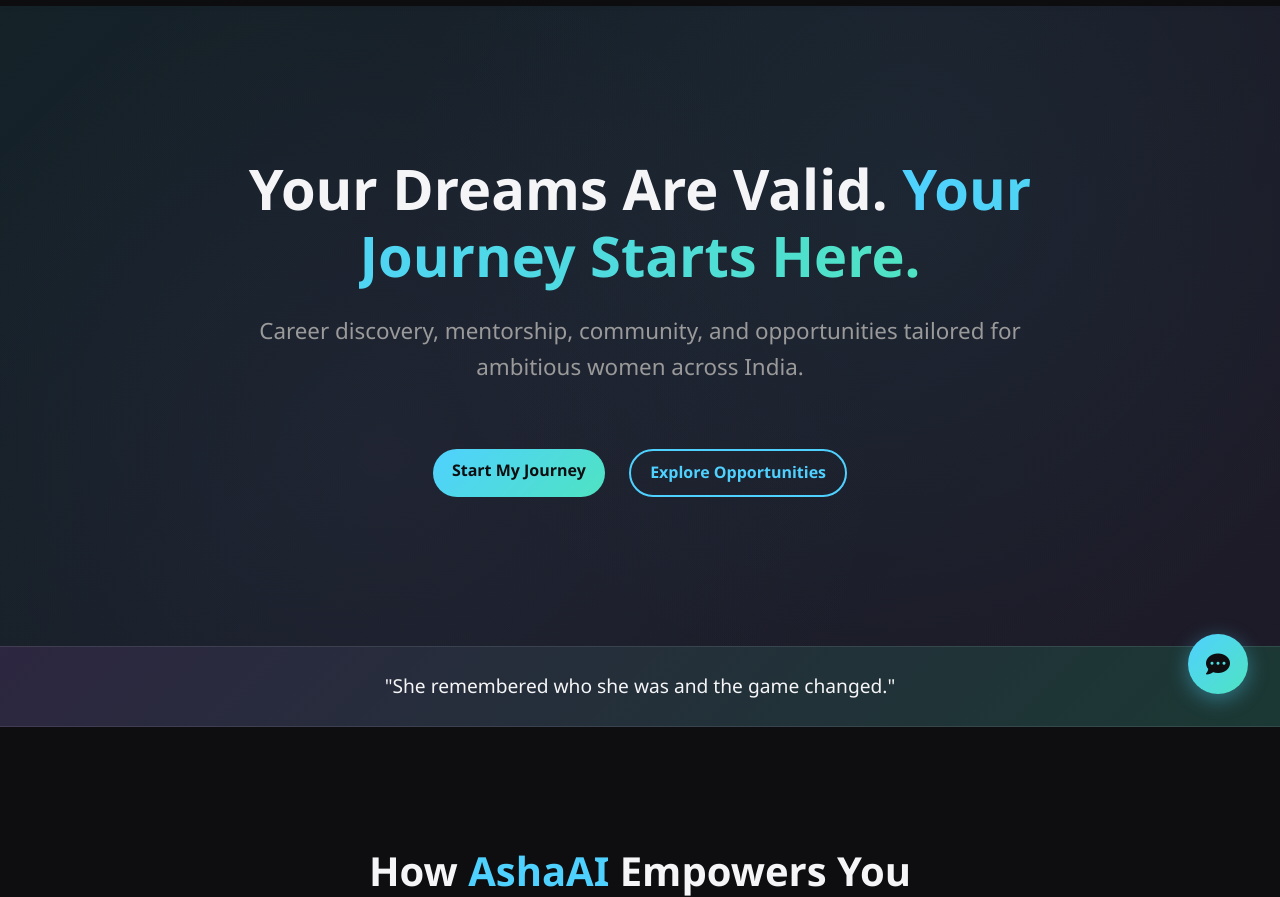
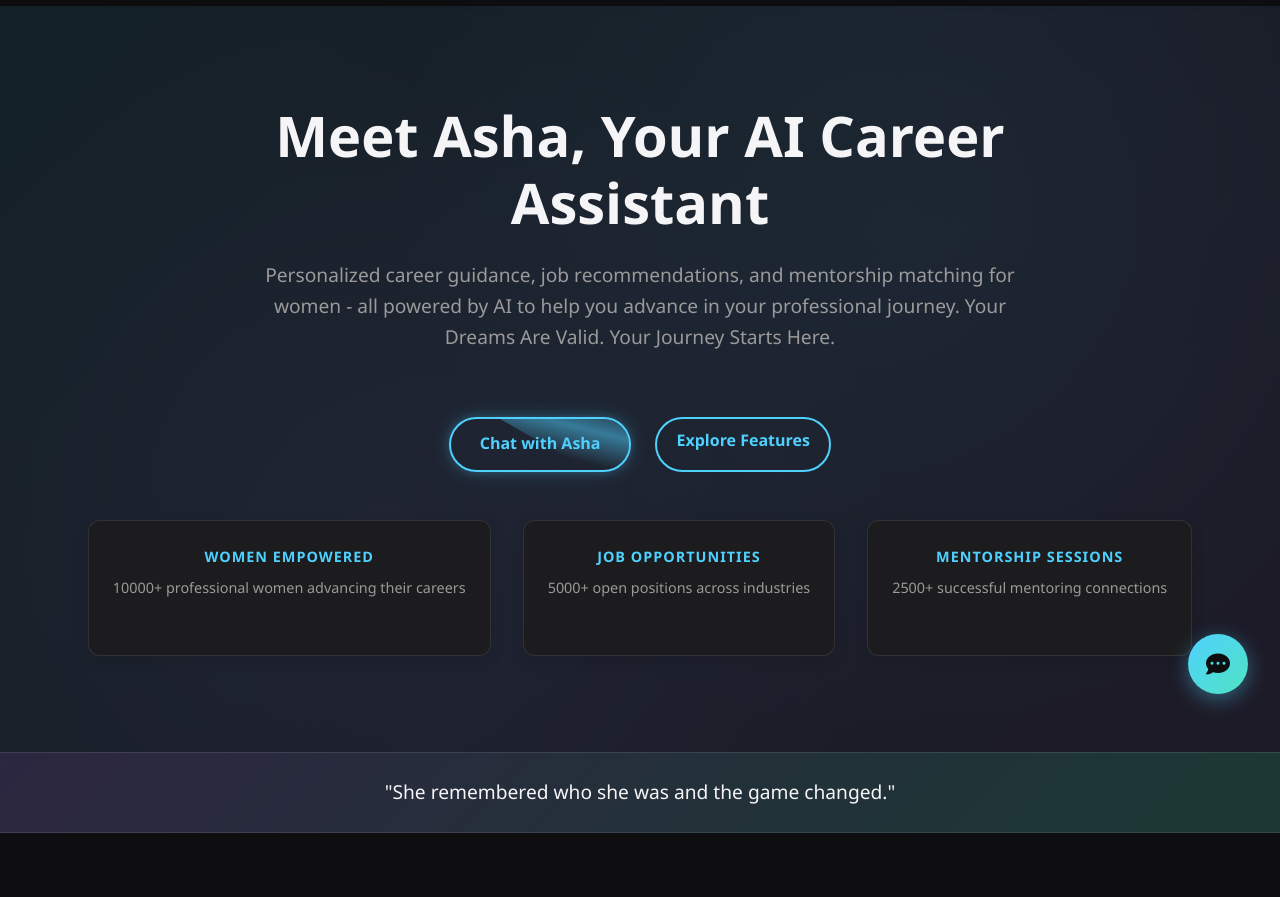
Before and after one commit to Pallavi-EC144/AshaAIChatbot, a Flask app: template templates/index.html in a window 1280 px wide. Shown: the part 74-971 px from the top of the page. Run offline with Flask 3, Linux system fonts and the light colour scheme; the template is opened without the code that fills it, so the values that code supplies are empty; parts of the project's set-up code (start-up, migrations or seed data) failed here and were passed over.

Commit message:
Asha AI Chatbot

```diff
--- a/templates/index.html
+++ b/templates/index.html
@@ -223,11 +223,47 @@
             color: var(--current-text-secondary);
         }
 
+        .hero .subtitle {
+            font-size: 1.2rem;
+            max-width: 800px;
+            margin: 0 auto 2rem;
+            color: var(--current-text-secondary);
+        }
+
         .hero-buttons {
             display: flex;
             justify-content: center;
             gap: 1.5rem;
             margin-top: 2rem;
+        }
+
+        /* Stats Banner */
+        .stats-banner {
+            display: flex;
+            justify-content: center;
+            gap: 2rem;
+            margin-top: 3rem;
+            flex-wrap: wrap;
+        }
+
+        .stat-card {
+            background-color: var(--current-card);
+            border-radius: 12px;
+            padding: 1.5rem;
+            min-width: 250px;
+            text-align: center;
+            border: 1px solid var(--current-border);
+        }
+
+        .stat-card h3 {
+            font-size: 1.2rem;
+            margin-bottom: 0.5rem;
+            color: var(--current-accent);
+        }
+
+        .stat-card p {
+            font-size: 0.9rem;
+            color: var(--current-text-secondary);
         }
 
         /* Quotes Banner */
@@ -1147,6 +1183,11 @@
                 gap: 1rem;
             }
 
+            .stats-banner {
+                flex-direction: column;
+                align-items: center;
+            }
+
             .chatbot-container {
                 width: 95%;
                 right: 2.5%;
@@ -1833,6 +1874,58 @@
             border: 1px solid var(--current-border);
             color: var(--current-text);
         }
+
+        /* Neon Button */
+        .btn-neon {
+            background: transparent;
+            color: var(--accent-blue);
+            border: 2px solid var(--accent-blue);
+            border-radius: 30px;
+            padding: 0.8rem 1.8rem;
+            font-weight: 600;
+            text-decoration: none;
+            transition: all 0.3s;
+            box-shadow: 0 0 10px var(--accent-blue-transparent), 0 0 20px var(--accent-blue-transparent);
+            position: relative;
+            overflow: hidden;
+        }
+
+        .btn-neon:hover {
+            background: var(--accent-blue-transparent);
+            box-shadow: 0 0 15px var(--accent-blue-transparent), 0 0 30px var(--accent-blue-transparent);
+            transform: translateY(-2px);
+        }
+
+        .btn-neon::before {
+            content: '';
+            position: absolute;
+            top: -50%;
+            left: -50%;
+            width: 200%;
+            height: 200%;
+            background: linear-gradient(
+                to bottom right,
+                transparent,
+                transparent,
+                transparent,
+                var(--accent-blue),
+                transparent,
+                transparent,
+                transparent
+            );
+            transform: rotate(30deg);
+            animation: shine 3s infinite;
+            opacity: 0.5;
+        }
+
+        @keyframes shine {
+            0% {
+                left: -50%;
+            }
+            100% {
+                left: 150%;
+            }
+        }
     </style>
 </head>
 <body class="dark-mode">
@@ -1866,12 +1959,28 @@
 
     <!-- Hero Section -->
     <section class="hero" id="home">
-        <h1>Your Dreams Are Valid. <span>Your Journey Starts Here.</span></h1>
-        <p>Career discovery, mentorship, community, and opportunities tailored for ambitious women across India.</p>
+        <h1>Meet Asha, Your AI Career Assistant</h1>
+        <p class="subtitle">Personalized career guidance, job recommendations, and mentorship matching for women - all powered by AI to help you advance in your professional journey. Your Dreams Are Valid. Your Journey Starts Here.</p>
 
         <div class="hero-buttons">
-            <a href="#" class="btn btn-primary" id="startJourneyBtn">Start My Journey</a>
-            <a href="#" class="btn btn-outline" id="exploreBtn">Explore Opportunities</a>
+            <a href="#" class="btn-neon" id="startChatBtn">Chat with Asha</a>
+            <a href="#" class="btn btn-outline" id="exploreFeaturesBtn">Explore Features</a>
+        </div>
+
+        <!-- Stats Banner -->
+        <div class="stats-banner">
+            <div class="stat-card">
+                <h3>WOMEN EMPOWERED</h3>
+                <p>10000+ professional women advancing their careers</p>
+            </div>
+            <div class="stat-card">
+                <h3>JOB OPPORTUNITIES</h3>
+                <p>5000+ open positions across industries</p>
+            </div>
+            <div class="stat-card">
+                <h3>MENTORSHIP SESSIONS</h3>
+                <p>2500+ successful mentoring connections</p>
+            </div>
         </div>
     </section>
 
@@ -2509,8 +2618,8 @@
             const menuButtons = document.querySelectorAll('.menu-button');
             const notification = document.getElementById('notification');
             const notificationMessage = document.getElementById('notificationMessage');
-            const startChatBtn = document.getElementById('startJourneyBtn');
-            const exploreBtn = document.getElementById('exploreBtn');
+            const startChatBtn = document.getElementById('startChatBtn');
+            const exploreFeaturesBtn = document.getElementById('exploreFeaturesBtn');
             const loginBtn = document.getElementById('loginBtn');
             const signupBtn = document.getElementById('signupBtn');
             const authSection = document.getElementById('auth-section');
@@ -2645,23 +2754,12 @@
                 }
             });
 
-            exploreBtn.addEventListener('click', function(e) {
+            exploreFeaturesBtn.addEventListener('click', function(e) {
                 e.preventDefault();
-                // Show some featured opportunities without requiring login
-                addBotMessage("Here are some featured opportunities you can explore:");
-
-                const opportunitiesDiv = document.createElement('div');
-                opportunitiesDiv.innerHTML = `
-                    <div class="quick-actions">
-                        <button class="quick-action"><i class="fas fa-briefcase"></i> Featured Jobs</button>
-                        <button class="quick-action"><i class="fas fa-calendar-alt"></i> Upcoming Events</button>
-                        <button class="quick-action"><i class="fas fa-book"></i> Free Resources</button>
-                    </div>
-                `;
-
-                setTimeout(() => {
-                    addBotMessage(opportunitiesDiv);
-                }, 500);
+                // Scroll to features section
+                document.querySelector('.features').scrollIntoView({
+                    behavior: 'smooth'
+                });
             });
 
             chatbotClose.addEventListener('click', function() {
@@ -2813,7 +2911,6 @@
                 createConfetti();
             });
 
-            // Function to create confetti effect
             function createConfetti() {
                 const colors = ['#4FD1FF', '#A88BFF', '#8FFFAB', '#FF7EB9', '#FFA85C'];
 
```
